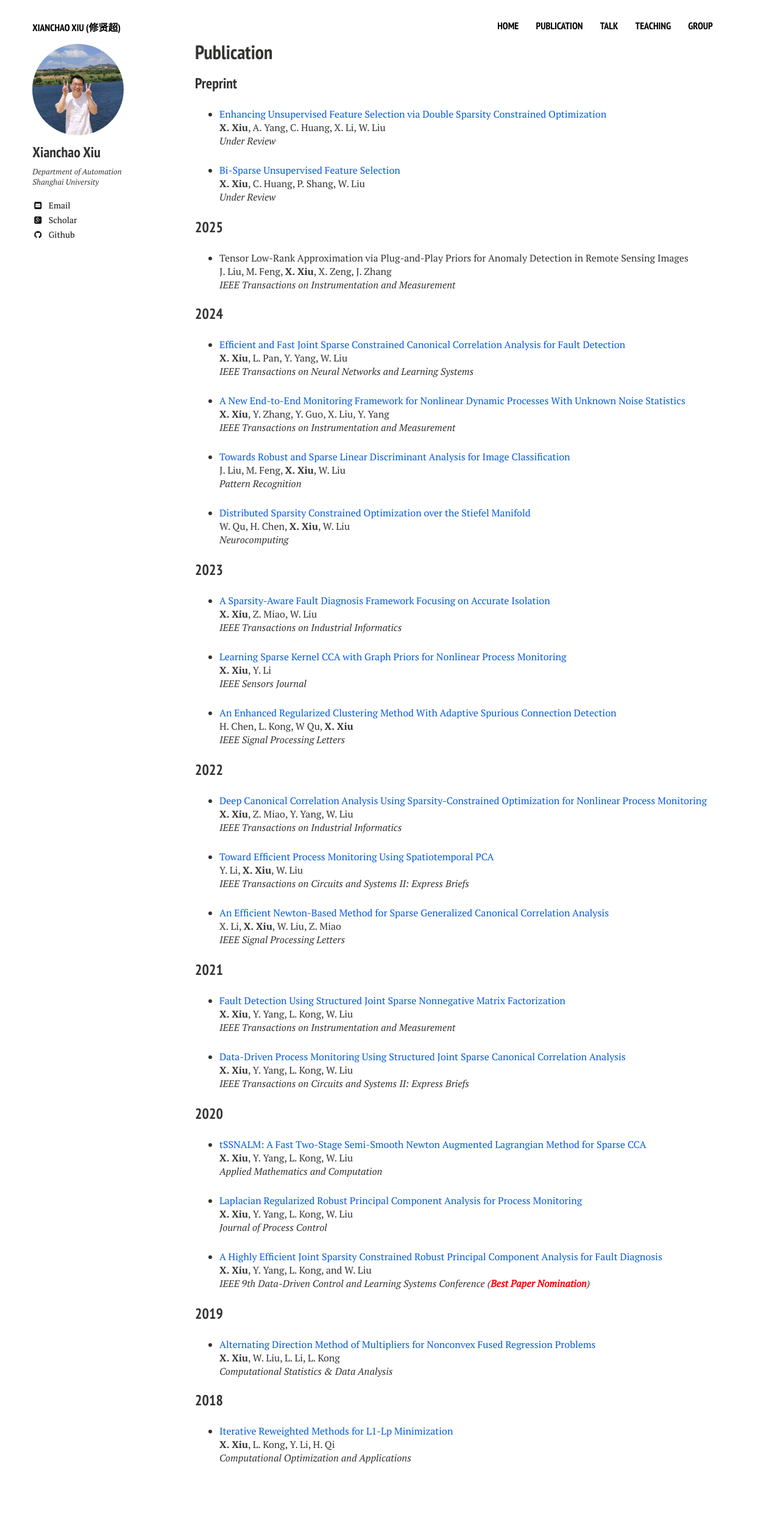
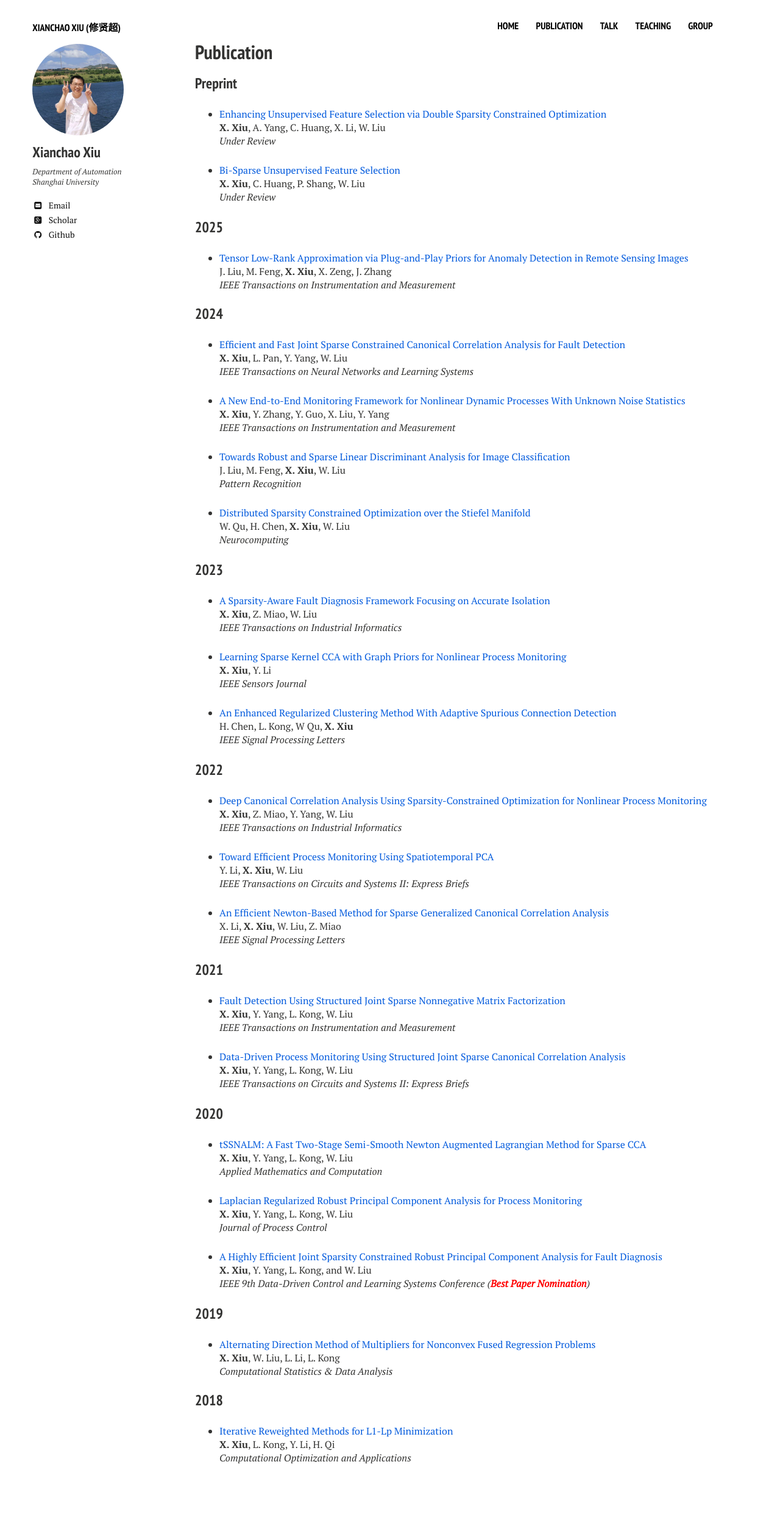
Before and after one commit to xianchaoxiu/xianchaoxiu.github.io, a Jekyll site: the page built from publication/index.md, in a window 1280 px wide. Shown: the whole page at 61% size. Built offline with Jekyll 4.4.1, drawn with Linux system fonts in a browser that asks for light colours; nearby versions of some CDN libraries.

Commit message:
Update index.md

```diff
--- a/publication/index.md
+++ b/publication/index.md
@@ -22,7 +22,7 @@ share: false
 
 
 ### 2025
-* Tensor Low-Rank Approximation via Plug-and-Play Priors for Anomaly Detection in Remote Sensing Images <br>
+* <a href="https://www.researchgate.net/publication/389486133" class="textlink" target="_blank"> Tensor Low-Rank Approximation via Plug-and-Play Priors for Anomaly Detection in Remote Sensing Images </a><br>
 J. Liu, M. Feng, <b>X. Xiu</b>, X. Zeng, J. Zhang<br>
 <i>IEEE Transactions on Instrumentation and Measurement</i><br>
 
```
